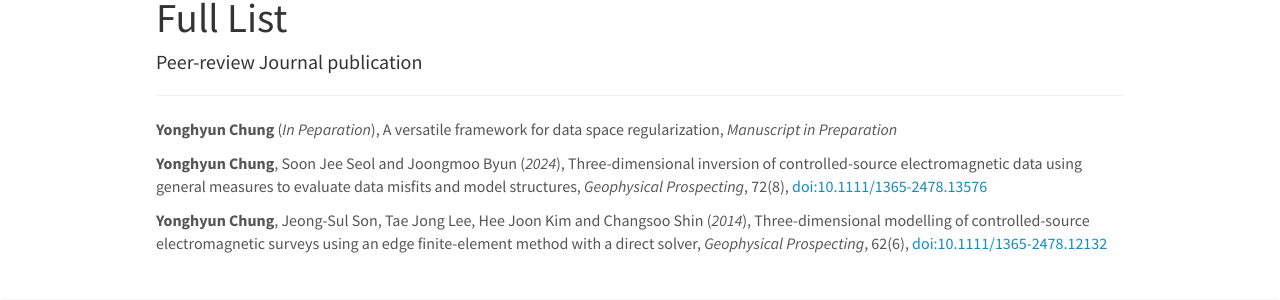
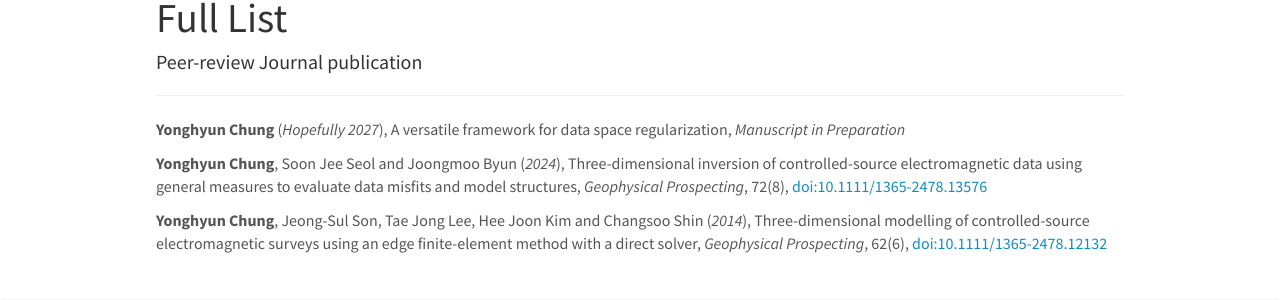
Before and after one commit to maguman/maguman.github.io, a Jekyll site: the page built from _pages/publications.md, in a window 1280 px wide and 900 px high, scrolled down 1178 px. Shown: the part 485-785 px from the top of the window. Built offline with Jekyll 4.4.1, drawn with Linux system fonts in a browser that asks for light colours; nearby versions of some CDN libraries.

Commit message:
Modify manuscript output to show publication year
Updated manuscript category to include year in publication details.

```diff
--- a/_pages/publications.md
+++ b/_pages/publications.md
@@ -73,7 +73,7 @@ permalink: /publications/
   {{ publi.authors }} (<em>{{ publi.year }}</em>), {{ publi.title }}, <em>{{publi.journal}}</em>, {{publi.volume}}
 {% endif %}
 {% if publi.cat == "manuscript"%}
-  {{ publi.authors }} (<em>In Peparation</em>), {{ publi.title }}, <em>{{publi.journal}}</em>
+  {{ publi.authors }} (<em>{{ publi.year }}</em>), {{ publi.title }}, <em>{{publi.journal}}</em>
 {% endif %}
 {% endfor %}
 
```
